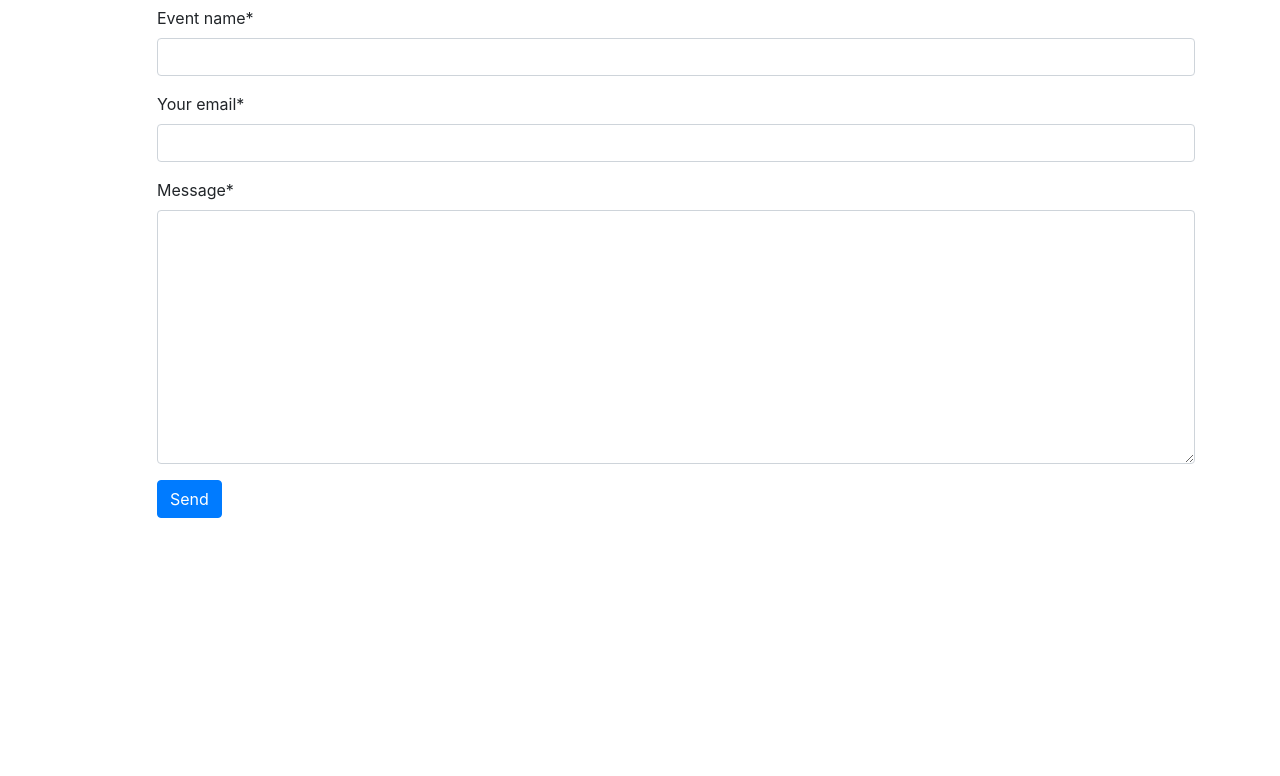
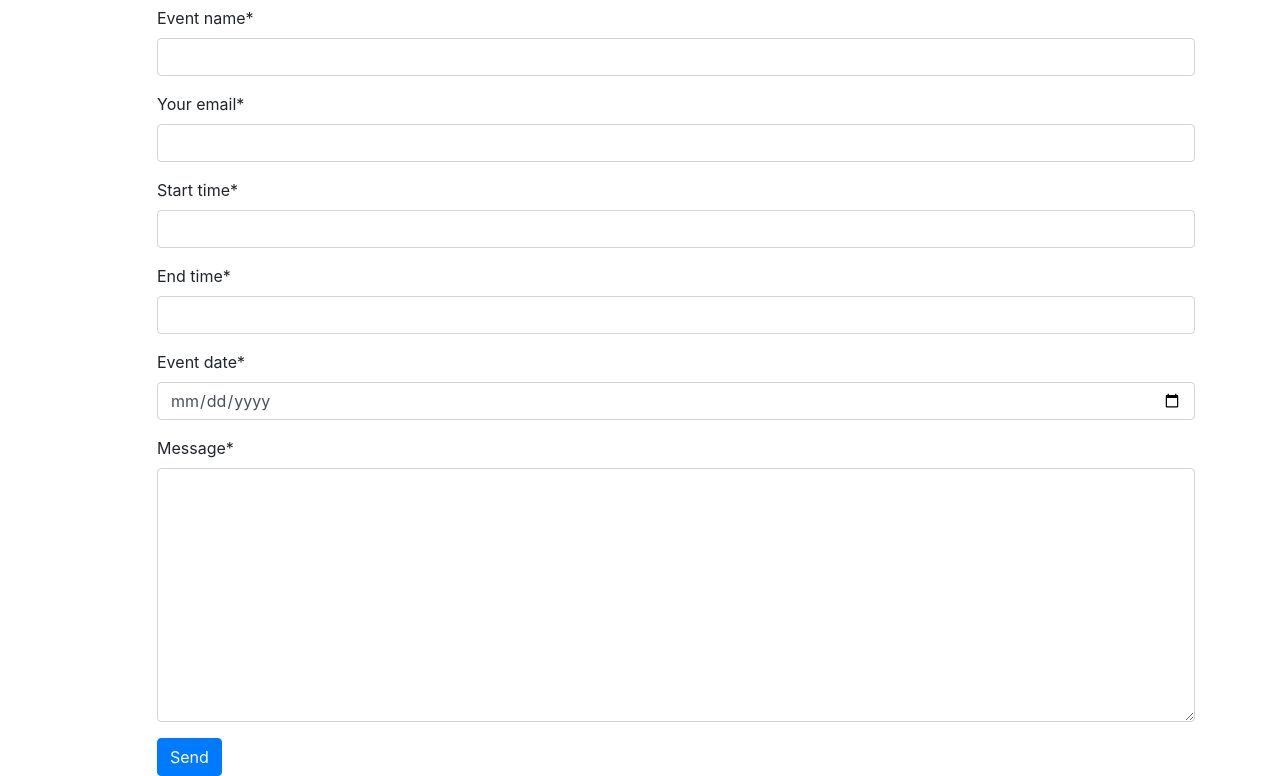
Before and after one commit to amjadz/SoulofSeattleDjango, a Django app: page /calender in a window 1280 px wide. Shown: the part 810-1586 px from the top of the page. Before the commit the page ends 1328 px from the top, so only its background shows below. Run offline with Django 3.2, Linux system fonts and the light colour scheme; some libraries are stand-ins or nearby versions.

Commit message:
Added the form feild, need to fix email formmating

```diff
--- a/sos/soulofseattlepages/forms.py
+++ b/sos/soulofseattlepages/forms.py
@@ -1,7 +1,12 @@
 from django import forms
+from bootstrap_datepicker_plus import DatePickerInput
+
 
 
 class ContactToAddEventForm(forms.Form):
     event_name = forms.CharField(required=True)
     your_email = forms.EmailField(required=True)
+    start_time = forms.CharField(required = True)
+    end_time = forms.CharField(required = True)
+    event_date = forms.DateField(required = True, widget=forms.widgets.DateInput(attrs={'type': 'date'}))
     message = forms.CharField(widget=forms.Textarea, required=True)
--- a/sos/soulofseattlepages/views.py
+++ b/sos/soulofseattlepages/views.py
@@ -44,9 +44,15 @@ def calender(request):
         if form.is_valid():
             event_name = form.cleaned_data['event_name']
             your_email = form.cleaned_data['your_email']
+            start_time = form.cleaned_data['start_time']
+            end_time = form.cleaned_data['end_time']
+            event_date = form.cleaned_data['event_date']
             message = form.cleaned_data['message']
+
+            email_message = message + " " + ("start time: " + start_time) + " " + ("end time:" + end_time) + " " + str(event_date)
+
             try:
-                send_mail(event_name, message, 'amjadzubair931@gmail.com' ,[your_email])
+                send_mail(event_name, email_message, 'amjadzubair931@gmail.com' ,[your_email], html_message=None)
             except BadHeaderError:
                 return HttpResponse('Invalid header found.')
             return HttpResponse("Your email has been sent!")
--- a/sos/templates/calender.htm
+++ b/sos/templates/calender.htm
@@ -1,4 +1,5 @@
 {% load crispy_forms_tags %}
+
 <!DOCTYPE html>
 <html lang="en">
 <head>
```
Also changed, not shown: sos/sos/settings.py (+7 -0 lines), sos/article/53334430_10214256037658817_6119230770662866944_n.jpg (added), sos/article/53334430_10214256037658817_6119230770662866944_n_69reVek.jpg (added), sos/db.sqlite3.
